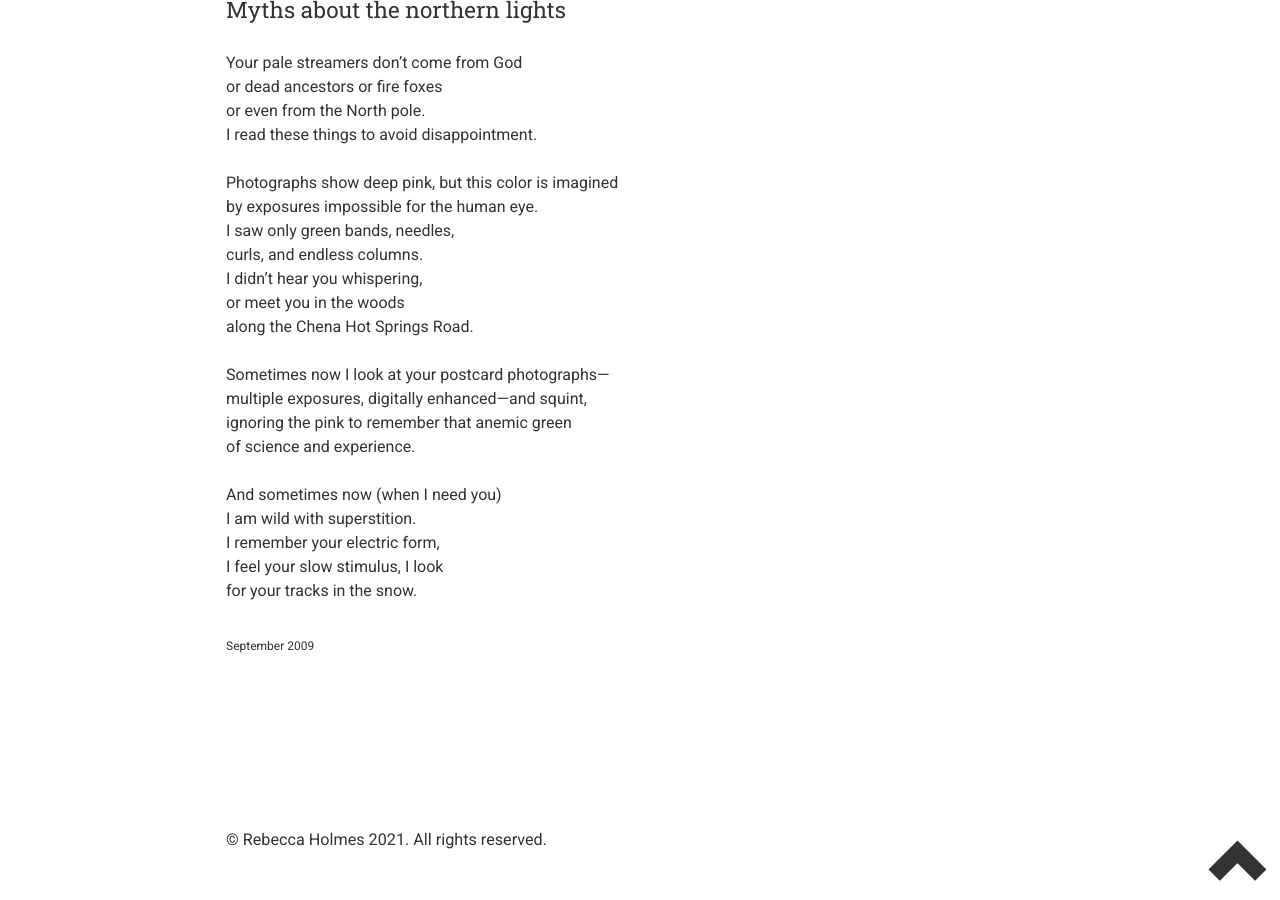
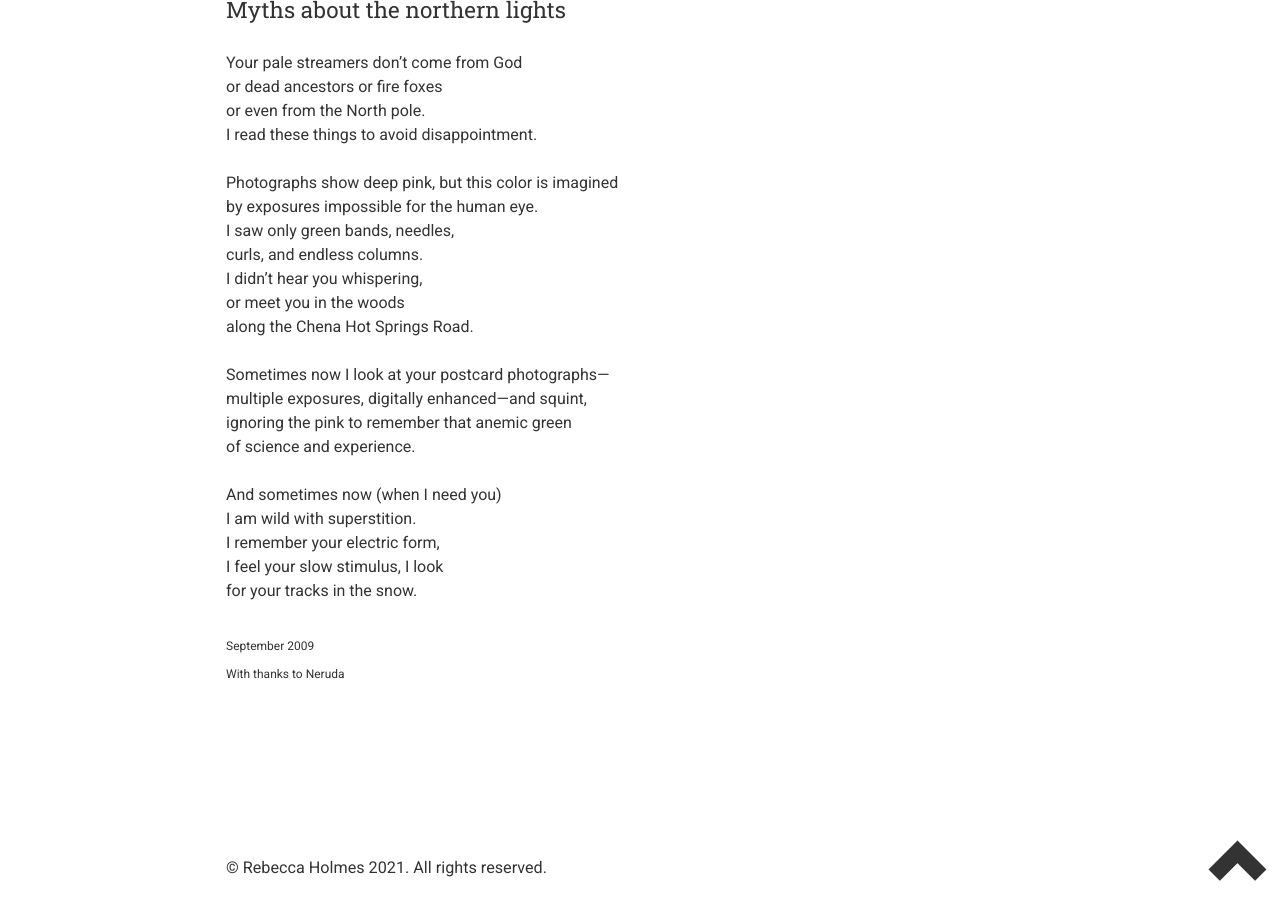
Before and after one commit to piscisvolans/piscisvolans.github.io, a Jekyll site: the page built from poetry.md, in a window 1280 px wide and 900 px high, scrolled down 9179 px. Built offline with Jekyll 4.4.1, drawn with Linux system fonts in a browser that asks for light colours; nearby versions of some CDN libraries; some web fonts are replaced; comment, search, counter and statistics services are not loaded.

Commit message:
Update poetry.md

```diff
--- a/poetry.md
+++ b/poetry.md
@@ -371,4 +371,4 @@ I remember your electric form,
 I feel your slow stimulus, I look
 for your tracks in the snow.
 </pre>
-<p class="date">September 2009</p>
+<p class="date">September 2009<br>With thanks to Neruda</p>
```
